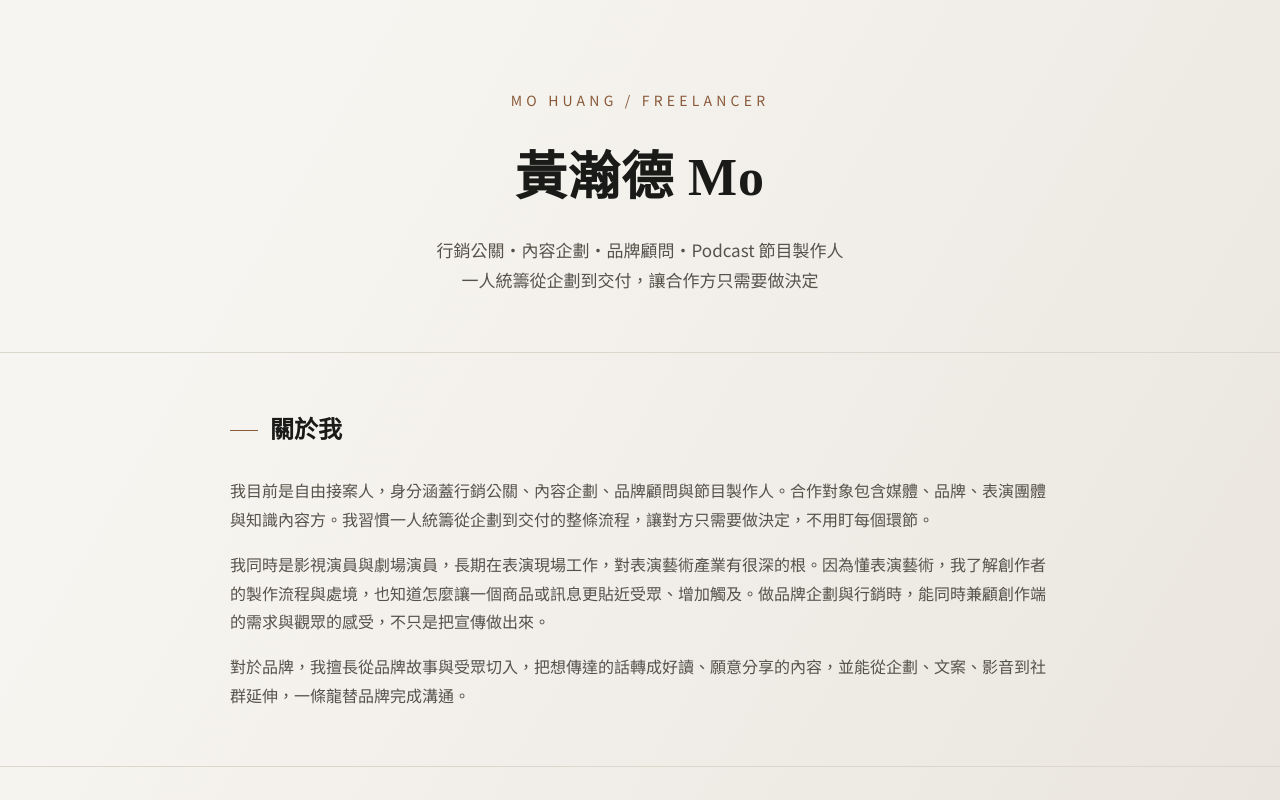
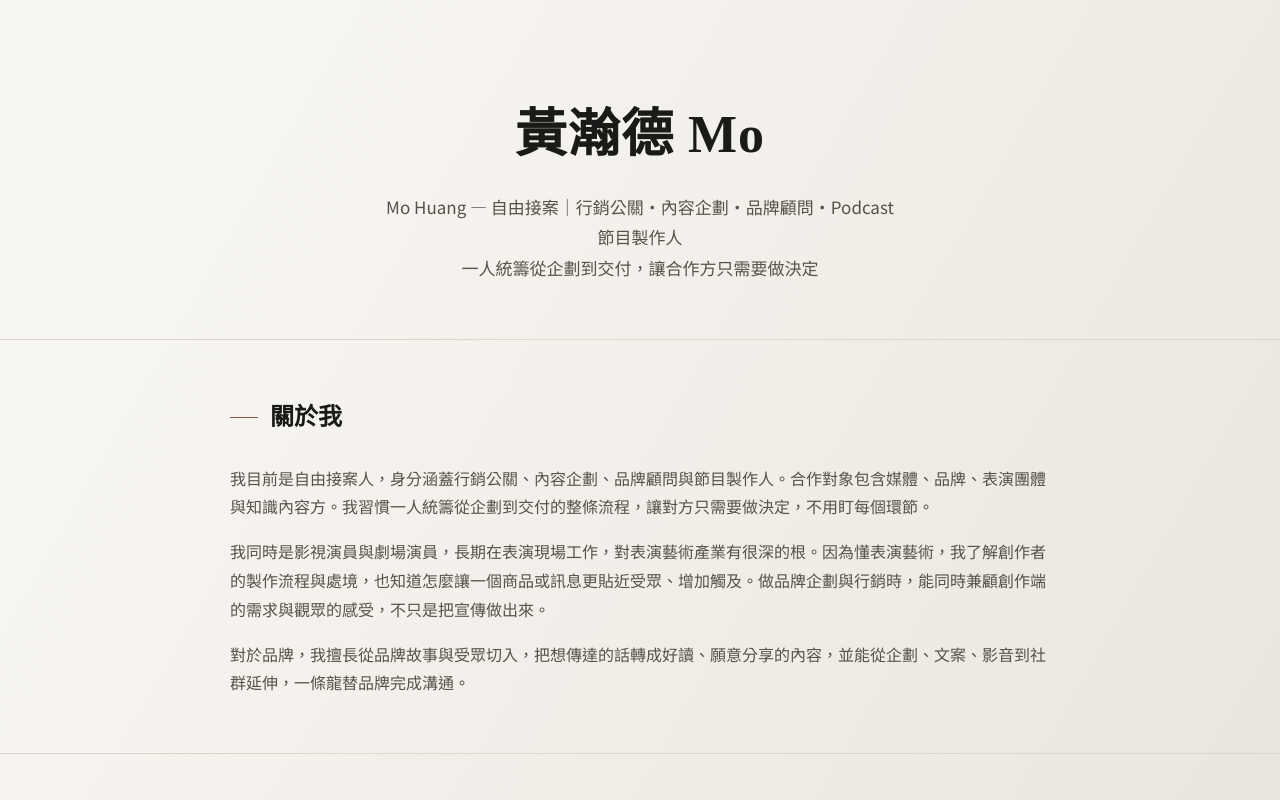
Before and after one commit to mohuangoole-mo/mo-personal-site, a plain HTML site: page index.html in a window 1280 px wide. Shown: the top 800 px of the page. Drawn offline with Linux system fonts and the light colour scheme.

Commit message:
移除標題上方的英文小標籤，改整合進副標語

```diff
--- a/index.html
+++ b/index.html
@@ -72,8 +72,7 @@
     opacity:0;
     animation:fadeSlideUp .9s ease forwards;
   }
-  .hero-anim .en{animation-delay:.1s;}
-  .hero-anim h1{animation-delay:.3s;}
+  .hero-anim h1{animation-delay:.1s;}
   .hero-anim p.tagline{animation-delay:.55s;}
   .wrap{max-width:var(--max);margin:0 auto;padding:0 20px;}
   header.hero{
@@ -87,13 +86,6 @@
     font-weight:700;
     margin:0 0 10px;
     letter-spacing:.02em;
-  }
-  .hero .en{
-    font-size:14px;
-    letter-spacing:.3em;
-    color:var(--accent);
-    text-transform:uppercase;
-    margin-bottom:18px;
   }
   .hero p.tagline{
     font-size:17px;
@@ -208,9 +200,8 @@
 <body>
 
 <header class="hero hero-anim">
-  <div class="en">Mo Huang / Freelancer</div>
   <h1>黃瀚德 Mo</h1>
-  <p class="tagline">行銷公關・內容企劃・品牌顧問・Podcast 節目製作人<br>一人統籌從企劃到交付，讓合作方只需要做決定</p>
+  <p class="tagline">Mo Huang — 自由接案｜行銷公關・內容企劃・品牌顧問・Podcast 節目製作人<br>一人統籌從企劃到交付，讓合作方只需要做決定</p>
 </header>
 
 <section class="about reveal">
```
